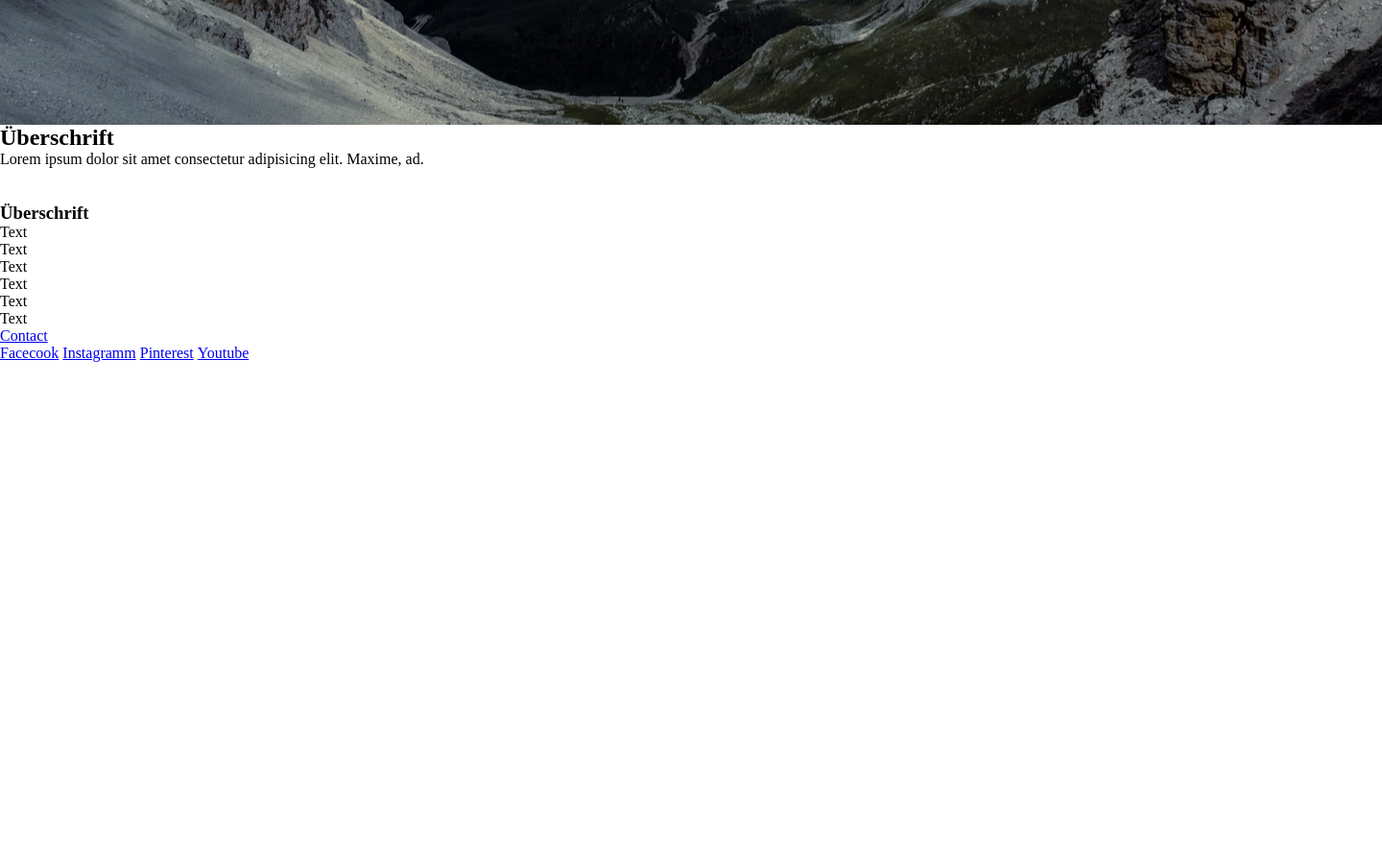
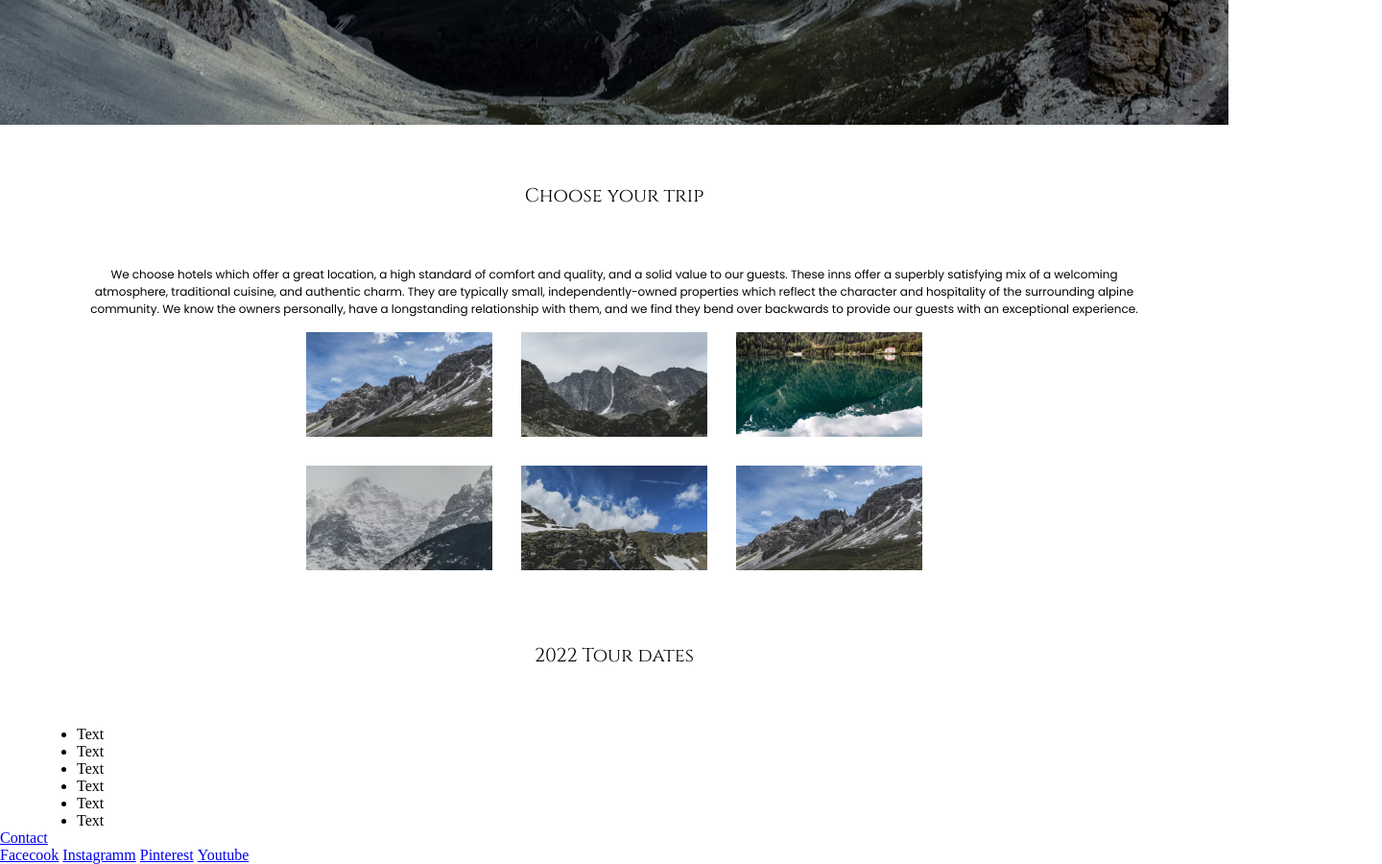
Before and after one commit to MagdaCale/excursions-_in_the_alps, a plain HTML site: page index.html in a window 1280 px wide. Shown: the part 480-1380 px from the top of the page at 96% size, 1440 px wide, since content can reach past the window. Before the commit the page ends 857 px from the top, so only its background shows below. Drawn offline with Linux system fonts and the light colour scheme.

Commit message:
pictures and css styled

```diff
--- a/assets/css/styles.css
+++ b/assets/css/styles.css
@@ -9,9 +9,8 @@ font-family: 'Poppins', sans-serif;*/
     box-sizing: border-box;
 }
 
-body {
-    width: 1440px;
-}
+/* ------  Header  -------- */
+
 h1 {
     font-size: 15px;
     font-weight: 300;
@@ -25,15 +24,38 @@ header {
     height: 610px;
     background-image: url(../img/Alpen-bg.avif);
     background-position: center;
-}
-header div {
-    width: 300px;
-    margin-left: 600px;
+    background-repeat: no-repeat;
 }
 .h2 {
     color: #fff;
     font-size: 50px;
     font-weight: 300;
-    padding-top: 160px;
+
+    margin: 160px auto;
+    width: 300px;
     font-family: 'Cinzel', serif;
 }
+/* ------  Main  -------- */
+main {
+    padding: 0 80px;
+}
+article h3 {
+    text-align: center;
+    font-family: 'Cinzel', serif;
+    font-weight: 400;
+    font-size: 20px;
+    padding: 60px;
+}
+.Trip {
+    text-align: center;
+    font-size: 12px;
+    font-family: 'Poppins', sans-serif;
+}
+.berge img {
+    padding: 15px;
+    width: 20%;
+}
+.berge {
+    display: flex;
+    justify-content: center;
+}
--- a/index.html
+++ b/index.html
@@ -18,22 +18,24 @@
         </div>
     </header>
     <main>
-        <article class="About">
-            <h2>Überschrift</h2>
-            <p>Lorem ipsum dolor sit amet consectetur adipisicing elit. Maxime, ad.</p>
+        <article>
+            <h3>Choose your trip</h3>
+            <p class="Trip">We choose hotels which offer a  great location, a high standard of comfort and quality, and a solid value to our guests. These inns offer a superbly satisfying mix of a welcoming atmosphere, traditional cuisine, and authentic charm. They are typically small, independently-owned properties which reflect the character and hospitality of the surrounding alpine community. We know the owners personally, have a longstanding
+            relationship with them, and we find they bend over backwards to provide our guests with an exceptional experience.
+            </p>
         </article>
-        <div class="Alps1">
-            <img src="#" alt="">
-            <img src="#" alt="">
-            <img src="#" alt="">
+        <div class="berge">
+            <img src="./assets/img/Berge2.avif" alt="">
+            <img src="./assets/img/Berge3.avif" alt="">
+            <img src="./assets/img/Berge4.avif" alt="">
         </div>
-        <div class="Alps2">
-            <img src="#" alt="">
-            <img src="#" alt="">
-            <img src="#" alt="">
+        <div class="berge">
+            <img src="./assets/img/Berge5.avif" alt="">
+            <img src="./assets/img/Berge6.avif" alt="">
+            <img src="./assets/img/Berge2.avif" alt="">
         </div>
         <article class="Booking-Info">
-            <h3>Überschrift</h3>
+            <h3>2022 Tour dates</h3>
             <ul>
                 <li class="soldout">Text</li>
                 <li class="">Text</li>
```
Also changed, not shown: assets/img/Berge2.avif (added), assets/img/Berge3.avif (added), assets/img/Berge4.avif (added), assets/img/Berge5.avif (added), assets/img/Berge6.avif (added).
